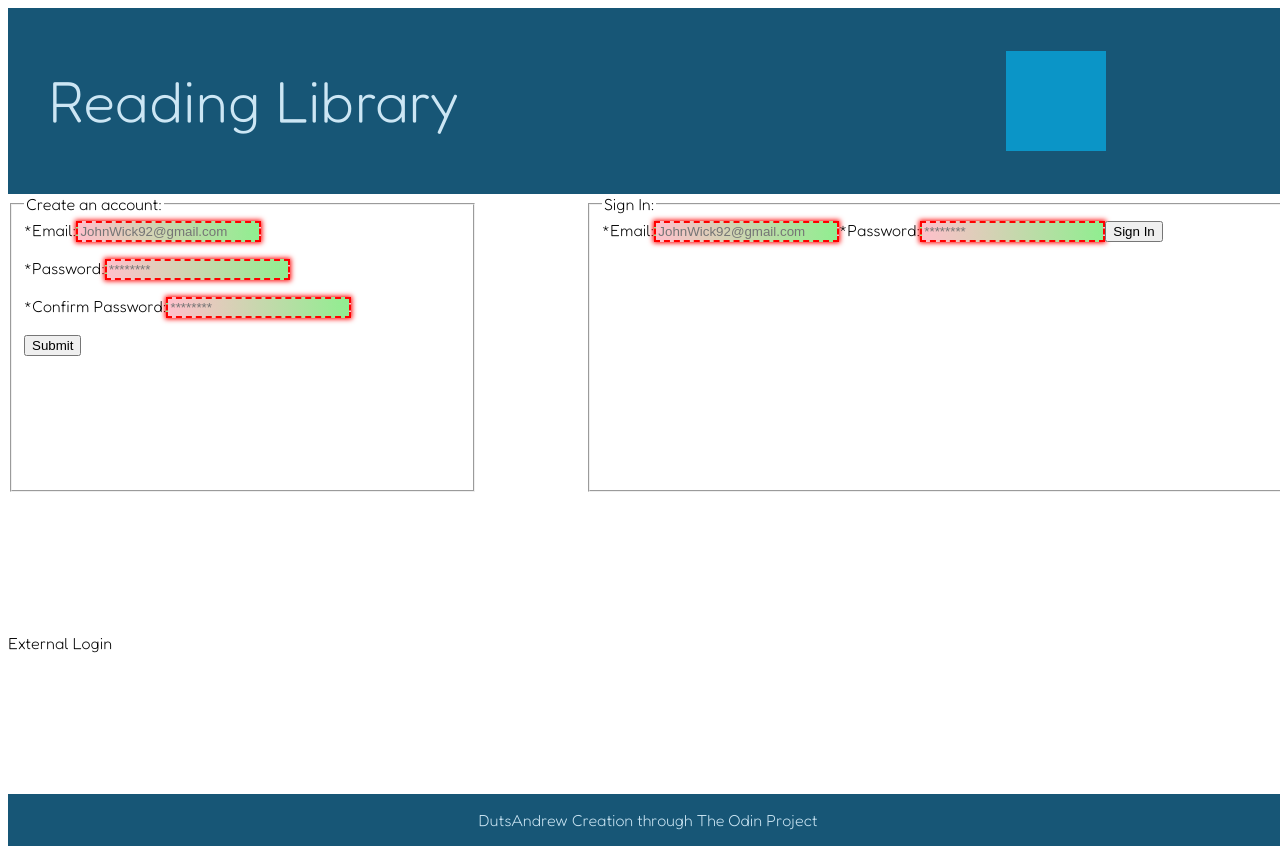
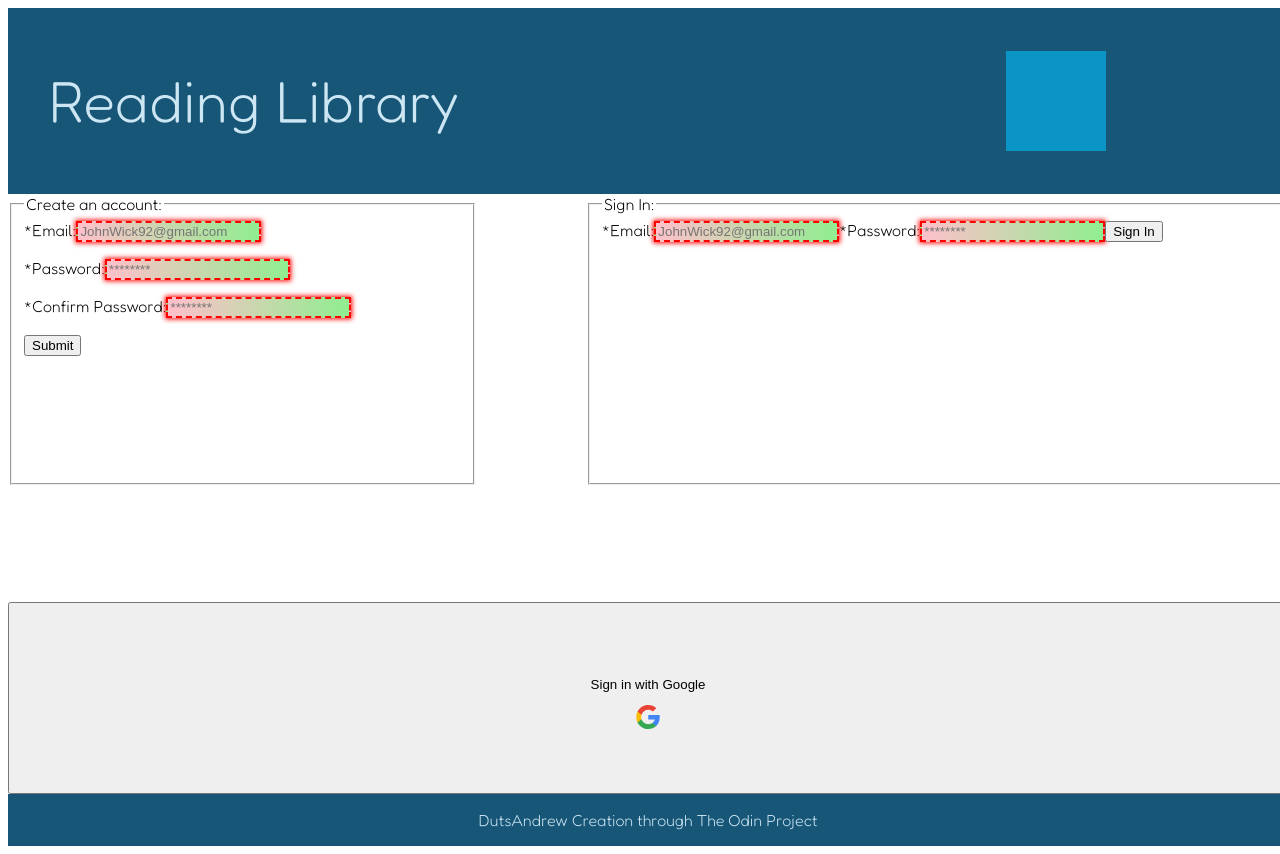
Before and after one commit to DutsAndrew/library-app, a React (Create React App) app: page / in a window 1280 px wide. Built offline with nearby package versions, Linux system fonts and the light colour scheme; no server answers; the database is empty; grey boxes are pictures that could not be loaded.

Commit message:
google sign in auth connected

```diff
--- a/src/App.tsx
+++ b/src/App.tsx
@@ -9,7 +9,13 @@ import './style/App.css';
 import './style/FormValidation.css';
 import { initializeApp } from 'firebase/app';
 import { getFirestore, collection, getDocs } from 'firebase/firestore';
-import { getAuth, createUserWithEmailAndPassword, User, signInWithEmailAndPassword } from 'firebase/auth';
+import { getAuth,
+  createUserWithEmailAndPassword,
+  User,
+  signInWithEmailAndPassword,
+  GoogleAuthProvider,
+  signInWithPopup
+} from 'firebase/auth';
 
 interface userState {
   formCompleted: boolean,
@@ -36,6 +42,7 @@ const App = (): JSX.Element | null => {
   const app = initializeApp(firebaseConfig);
   const db = getFirestore(app);
   const auth = getAuth(app);
+  const provider = new GoogleAuthProvider();
 
   const [userStatus, setUserStatus] = useState<userState>({
     formCompleted: false,
@@ -47,6 +54,91 @@ const App = (): JSX.Element | null => {
     status: false,
     error: '',
   });
+
+  const createAccountWithEmailAndPassword = async (email: string, password: string): Promise<void> => {
+    console.log('form is being submitted');
+    await createUserWithEmailAndPassword(auth, email, password)
+      .then((userCredential) => {
+        // Signed in
+        const user = userCredential.user;
+        setUserStatus({
+          formCompleted: true,
+          currentUser: user,
+          errorStatus: '',
+        });
+        console.log(user);
+      })
+      .catch((error) => {
+        const errorCode = error.code;
+        const errorMessage = error.message;
+        setUserStatus({
+          formCompleted: false,
+          currentUser: 'not found',
+          errorStatus: `${errorCode}, ${errorMessage}`,
+        });
+        alert(`${errorCode}, ${errorMessage}, please try again`);
+      });
+  };
+
+  const signInUser = async (email: string, password: string): Promise<void> => {
+    console.log('attempting to sign in');
+    await signInWithEmailAndPassword(auth, email, password)
+      .then((userCredential) => {
+        // Signed in
+        const user = userCredential.user;
+        setUserStatus({
+          formCompleted: true,
+          currentUser: user,
+          errorStatus: '',
+        });
+        console.log(user);
+      })
+      .catch((error) => {
+        const errorCode = error.code;
+        const errorMessage = error.message;
+        setUserStatus({
+          formCompleted: false,
+          currentUser: 'not found',
+          errorStatus: `${errorCode}, ${errorMessage}`,
+        });
+        alert(`${errorCode}, ${errorMessage}, please try again`);
+      });
+  };
+
+  const signInWithGoogleAccount = async (): Promise<void> => {
+    console.log('attempting to sign in');
+    await signInWithPopup(auth, provider)
+      .then((result) => {
+        // This gives you a Google Access Token. You can use it to access the Google API.
+        const credential = GoogleAuthProvider.credentialFromResult(result);
+        if (credential) {
+          const token = credential.accessToken;
+          // The signed-in user info.
+          const user = result.user;
+          setUserStatus({
+            formCompleted: true,
+            currentUser: user,
+            errorStatus: '',
+          });
+          console.log(user);
+        };
+      })
+      .catch((error) => {
+        // Handle Errors here.
+        const errorCode = error.code;
+        const errorMessage = error.message;
+        // The email of the user's account used.
+        const email = error.customData.email;
+        // The AuthCredential type that was used.
+        const credential = GoogleAuthProvider.credentialFromError(error);
+        setUserStatus({
+          formCompleted: false,
+          currentUser: 'not found',
+          errorStatus: `${errorCode}, ${errorMessage}`,
+        });
+        alert(`${errorCode}, ${errorMessage}; ${email}, ${credential} please try again`);
+      });
+  };
 
   useEffect(() => {
     if (dbStatus.status === false) {
@@ -87,58 +179,6 @@ const App = (): JSX.Element | null => {
       };
     };
   };
-
-  const submitAccountInformation = async (email: string, password: string): Promise<void> => {
-    console.log('form is being submitted');
-    const user = await createUserWithEmailAndPassword(auth, email, password);
-    console.log(user);
-    // await createUserWithEmailAndPassword(auth, email, password)
-    //   .then((userCredential) => {
-    //     // Signed in
-    //     const user = userCredential.user;
-    //     setUserStatus({
-    //       formCompleted: true,
-    //       currentUser: user,
-    //       errorStatus: '',
-    //     });
-    //     console.log(user);
-    //   })
-    //   .catch((error) => {
-    //     const errorCode = error.code;
-    //     const errorMessage = error.message;
-    //     setUserStatus({
-    //       formCompleted: false,
-    //       currentUser: 'not found',
-    //       errorStatus: `${errorCode}, ${errorMessage}`,
-    //     });
-    //     alert(`${errorCode}, ${errorMessage}, please try again`);
-    //   });
-  };
-
-  const signInUser = async (email: string, password: string): Promise<void> => {
-    console.log('attempting to sign in');
-    await signInWithEmailAndPassword(auth, email, password)
-      .then((userCredential) => {
-        // Signed in
-        const user = userCredential.user;
-        setUserStatus({
-          formCompleted: true,
-          currentUser: user,
-          errorStatus: '',
-        });
-        console.log(user);
-      })
-      .catch((error) => {
-        const errorCode = error.code;
-        const errorMessage = error.message;
-        setUserStatus({
-          formCompleted: false,
-          currentUser: 'not found',
-          errorStatus: `${errorCode}, ${errorMessage}`,
-        });
-        alert(`${errorCode}, ${errorMessage}, please try again`);
-      });
-  }
 
   const addBookToLibrary = (title: string, author: string, pages: number): void => {
     const currentLibrary: any[] = library.library;
@@ -181,8 +221,9 @@ const App = (): JSX.Element | null => {
       <>
         <Header />
         <AccountAuthentication
-          submitAccountInformation={submitAccountInformation}
+          createAccountWithEmailAndPassword={createAccountWithEmailAndPassword}
           signInUser={signInUser}
+          signInWithGoogleAccount={signInWithGoogleAccount}
         />
         <Footer />
       </>
--- a/src/components/AccountAuthentication.tsx
+++ b/src/components/AccountAuthentication.tsx
@@ -5,19 +5,20 @@ import SignIn from './SignInUser';
 import ExternalLogIn from './ExternalLogIn';
 
 interface AccountAuthenticationProps {
-  submitAccountInformation: (email: string, password: string) => Promise<void>,
+  createAccountWithEmailAndPassword: (email: string, password: string) => Promise<void>,
   signInUser: (email: string, password: string) => Promise<void>,
+  signInWithGoogleAccount: () => Promise<void>,
 };
 
 const AccountAuthentication: FC<AccountAuthenticationProps> = (props): JSX.Element => {
 
-  const { submitAccountInformation, signInUser } = props;
+  const { createAccountWithEmailAndPassword, signInUser, signInWithGoogleAccount } = props;
 
   return (
     <div id="account-authentication-dashboard">
-      <CreateAccount submitAccountInformation={submitAccountInformation} />
+      <CreateAccount createAccountWithEmailAndPassword={createAccountWithEmailAndPassword} />
       <SignIn signInUser={signInUser} />
-      <ExternalLogIn />
+      <ExternalLogIn signInWithGoogleAccount={signInWithGoogleAccount} />
     </div>
   );
 };
--- a/src/components/CreateAccount.tsx
+++ b/src/components/CreateAccount.tsx
@@ -1,12 +1,12 @@
 import React, { FC, MouseEventHandler, FormEventHandler } from "react";
 
 interface CreateAccountProps {
-  submitAccountInformation: (email: string, password: string) => Promise<void>,
+  createAccountWithEmailAndPassword: (email: string, password: string) => Promise<void>,
 };
 
 const CreateAccount: FC<CreateAccountProps> = (props): JSX.Element => {
 
-  const { submitAccountInformation } = props;
+  const { createAccountWithEmailAndPassword } = props;
 
   const mailFormat: RegExp = /^\w+([\.-]?\w+)*@\w+([\.-]?\w+)*(\.\w{2,3})+$/;
   const passwordFormat: RegExp = /^(?=.*?[A-Z])(?=.*?[a-z])(?=.*?[0-9])(?=.*?[#?!@$%^&*-]).{8,}$/gm;
@@ -107,7 +107,7 @@ const CreateAccount: FC<CreateAccountProps> = (props): JSX.Element => {
       && passwordConfirmEntry.validity.valid
       && activeErrors === 0
       ) {
-       submitAccountInformation(emailEntry.value, passwordEntry.value);
+        createAccountWithEmailAndPassword(emailEntry.value, passwordEntry.value);
       };
   }
 
--- a/src/components/ExternalLogIn.tsx
+++ b/src/components/ExternalLogIn.tsx
@@ -1,10 +1,26 @@
-import React from "react";
+import React, { FC, FormEventHandler } from "react";
+import googleLogo from '../assets/google-logo.svg';
 
-const ExternalLogIn = (): JSX.Element => {
+interface ExternalLoginProps {
+  signInWithGoogleAccount: () => Promise<void>,
+};
+
+const ExternalLogIn: FC<ExternalLoginProps> = (props): JSX.Element => {
+
+  const { signInWithGoogleAccount } = props;
+
+  const handleSubmit = (e: React.FormEvent<HTMLFormElement>): void => {
+    e.preventDefault();
+    signInWithGoogleAccount();
+  };
+
   return (
-    <div id="external-login">
-      <p>External Login</p>
-    </div>
+    <form id="external-login" onSubmit={handleSubmit} >
+      <button id="sign-in-with-google-button" type="submit" >
+        <p>Sign in with Google</p>
+        <img id="google-logo-svg" src={googleLogo} alt="google logo" ></img>
+      </button>
+    </form>
   );
 };
 
```
Also changed, not shown: src/assets/google-logo.svg (added).
